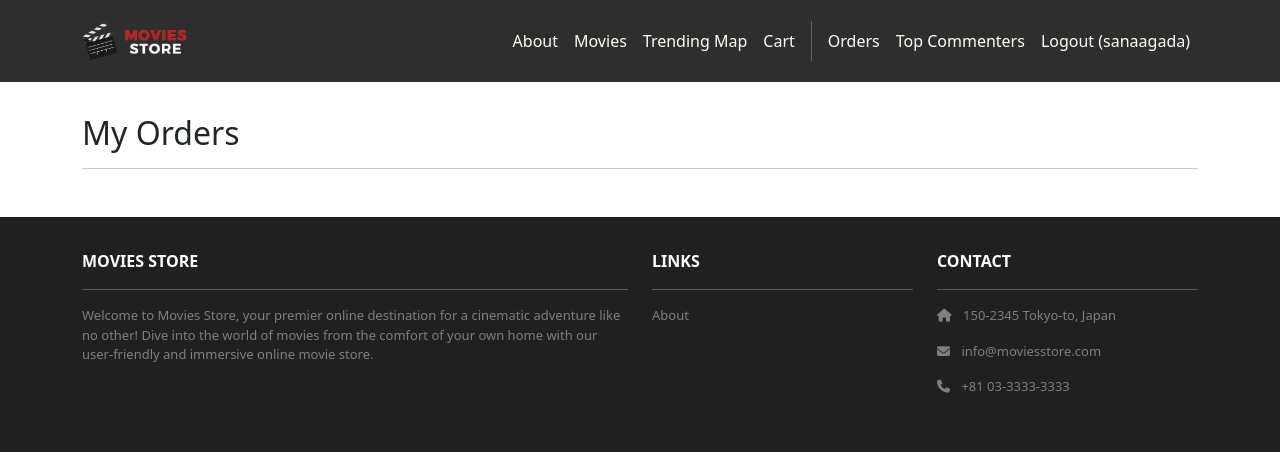
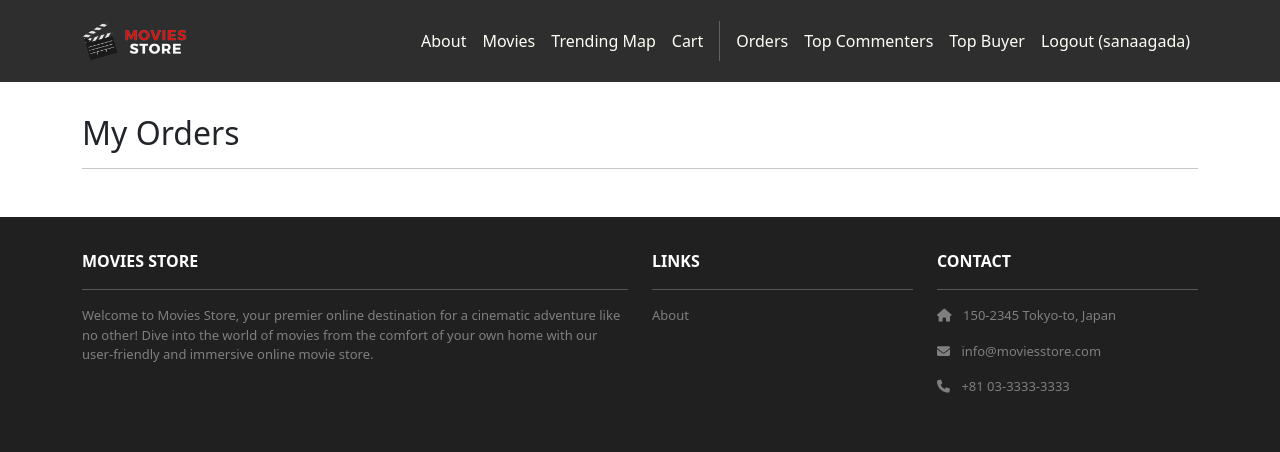
Before and after one commit to sgada15/moviesstore, a Django app: page /accounts/orders/ in a window 1280 px wide. Shown: the top 452 px of the page. Run offline with Django 5.2, Linux system fonts and the light colour scheme; a user stored in the database is signed in; data comes from the database, SQL or seed files in the repository; some libraries are stand-ins or nearby versions.

Commit message:
Completed User Story 3: Added Admin Top Buyer tab

```diff
--- a/accounts/urls.py
+++ b/accounts/urls.py
@@ -5,4 +5,5 @@ urlpatterns = [
     path('login/', views.login, name='accounts.login'),
     path('logout/', views.logout, name='accounts.logout'),
     path('orders/', views.orders, name='accounts.orders'),
+    path('top-buyer/', views.top_buyer, name='accounts.top_buyer'),
 ]
--- a/accounts/views.py
+++ b/accounts/views.py
@@ -4,6 +4,8 @@ from .forms import CustomUserCreationForm, CustomErrorList
 from django.shortcuts import redirect
 from django.contrib.auth.decorators import login_required
 from django.contrib.auth.models import User
+from django.db.models import Sum
+from django.contrib.admin.views.decorators import staff_member_required
 
 @login_required
 def logout(request):
@@ -47,3 +49,14 @@ def orders(request):
     template_data['orders'] = request.user.order_set.all()
     return render(request, 'accounts/orders.html',
         {'template_data': template_data})
+
+@staff_member_required
+def top_buyer(request):
+    template_data = {}
+    template_data['title'] = 'Top Buyer'
+
+    top_user = User.objects.annotate(movies_purchased=Sum('order__item__quantity')).order_by('-movies_purchased').first()
+
+    template_Data['top_user'] = top_user
+
+    return render(request, 'accounts/top_buyer.html', {'template_data': template_data})
--- a/moviesstore/templates/base.html
+++ b/moviesstore/templates/base.html
@@ -34,7 +34,9 @@
               href="{% url 'accounts.orders' %}">Orders
             </a>
             {% if user.is_staff %}
+
             <a class="nav-link" href="{% url 'movies.top_commenters' %}">Top Commenters</a>
+            <a class="nav-link" href="{% url 'accounts.top_buyer' %}">Top Buyer</a>
             {% endif %}
             <a class="nav-link" href="{% url 'accounts.logout' %}">Logout ({{ user.username }})</a>
             {% else %}
```
Also changed, not shown: accounts/templates/accounts/top_buyer.html (added, +27 -0 lines).
